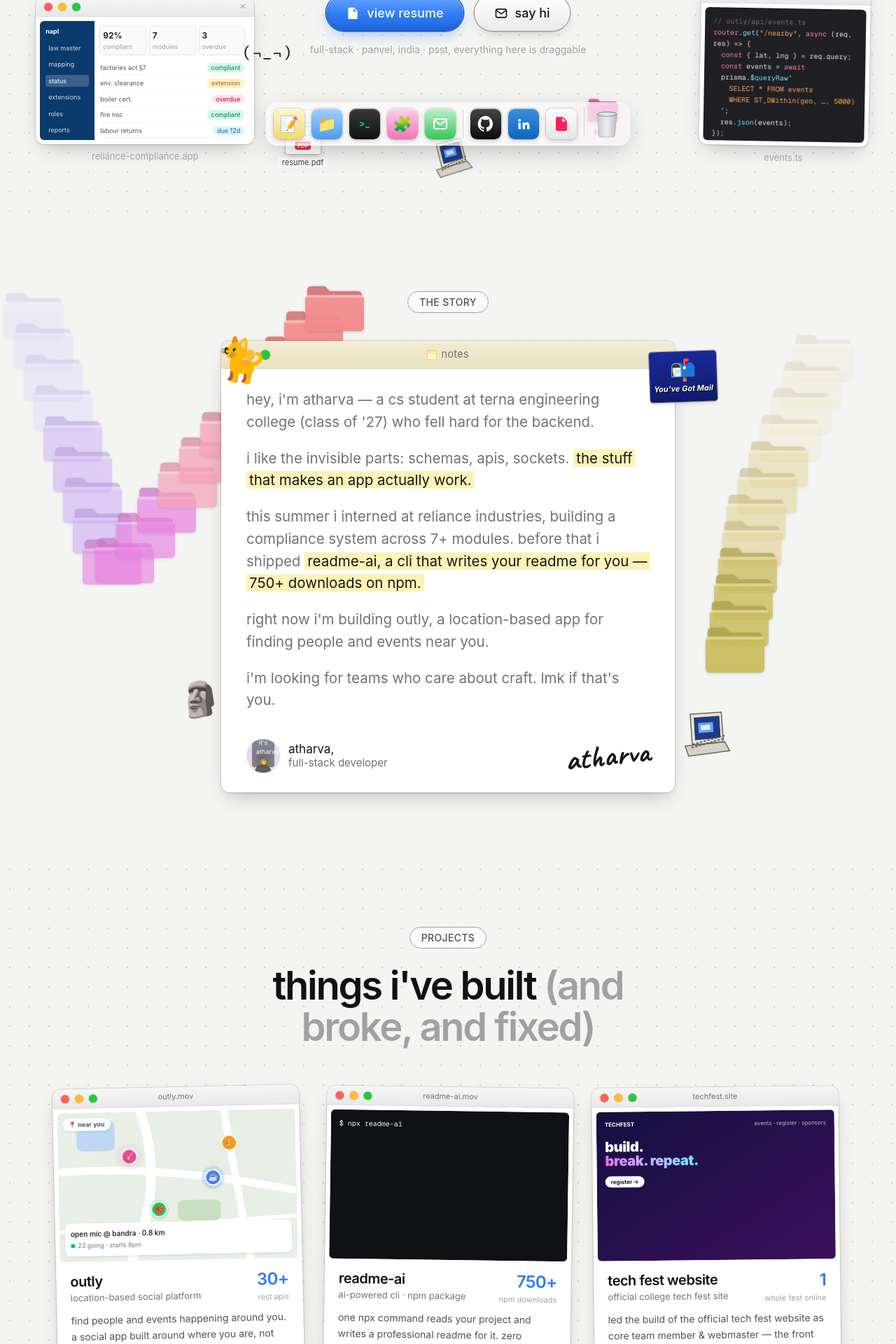
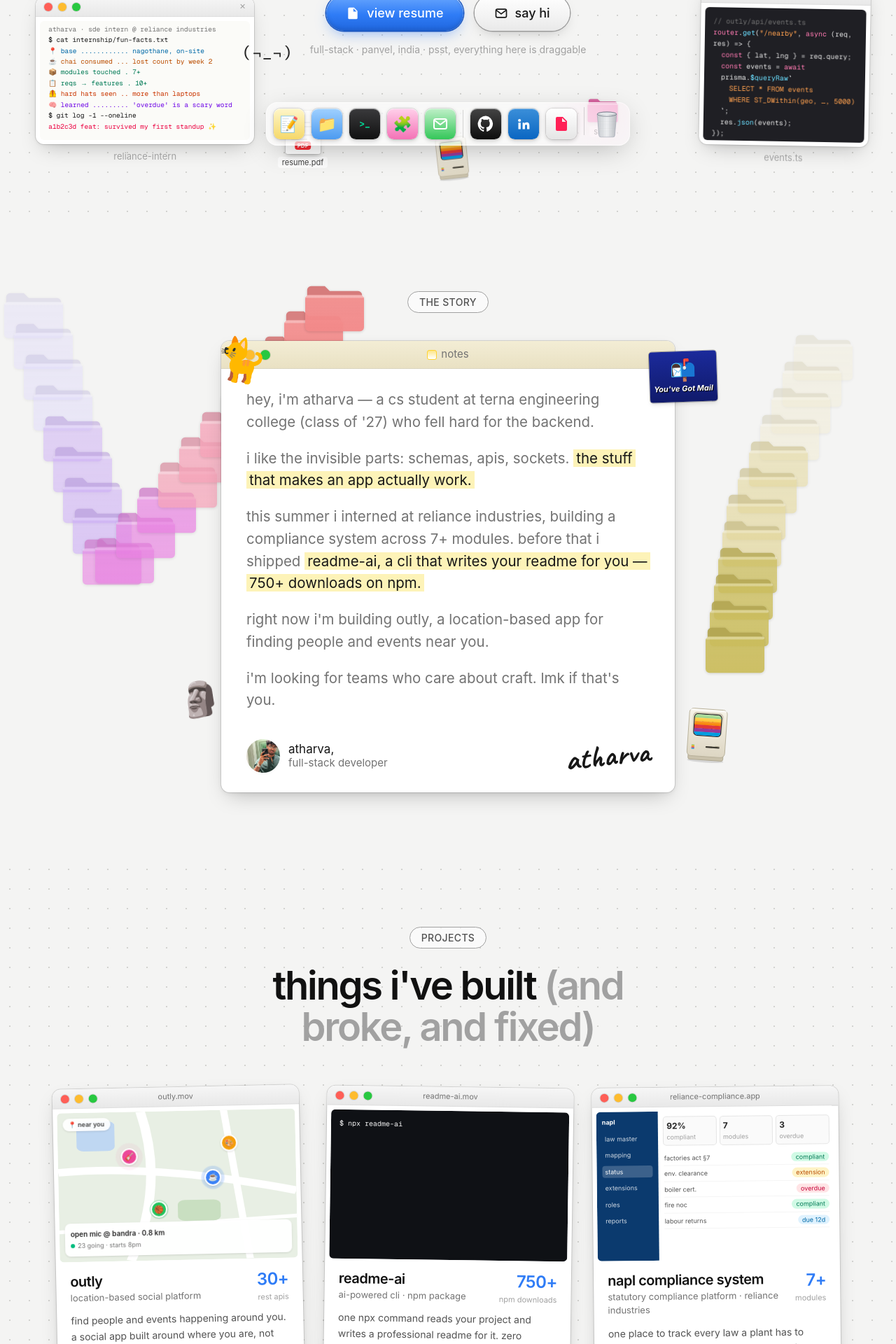
Before and after one commit to AtharvaShirke95032/portfolio26, a Next.js app: page / in a window 1280 px wide. Shown: the part 580-2500 px from the top of the page at 70% size. Built offline with nearby package versions, Linux system fonts and the light colour scheme.

Commit message:
feat: update Hero and Sections components with new photo handling and intern terminal art

```diff
--- a/src/components/Hero.tsx
+++ b/src/components/Hero.tsx
@@ -3,7 +3,7 @@
 import { useRef, type CSSProperties, type ReactNode, type RefObject } from "react";
 import { motion } from "motion/react";
 import { profile } from "@/lib/data";
-import { CodeArt, DashboardArt, Media, PhoneArt, PhotoArt, TerminalArt } from "./arts";
+import { CodeArt, InternTerminalArt, PhoneArt, Photo, TerminalArt } from "./arts";
 import { MacWindow, useDesktop } from "./desktop";
 import {
   CodeDetail,
@@ -15,7 +15,7 @@ import {
   projectById,
 } from "./details";
 import Draggable from "./Draggable";
-import { BeachBall, DocIcon, Folder, Kaomoji, MailIcon, MailSticker, NameTag, OldComputer, PdfFile } from "./icons";
+import { BeachBall, DocIcon, Folder, Kaomoji, MailIcon, MailSticker, NameTag, ClassicMac, PdfFile } from "./icons";
 
 /** A floating mac window: red = trash it, green = open it big. */
 function FloatWindow({
@@ -127,9 +127,7 @@ export default function Hero() {
       {/* ---------- floating desktop junk ---------- */}
       <FloatWindow id="w-photo" file="me.png" w={150} h={200} pos={{ left: "7%", top: "13%" }} bounds={ref} delay={0.1} className={lg}
         onOpen={() => openModal({ title: "me.png", content: <PhotoDetail />, width: 460 })}>
-        <Media src={profile.photo} alt={profile.name}>
-          <PhotoArt />
-        </Media>
+        <Photo src={profile.photo} alt={profile.name} />
       </FloatWindow>
 
       <Draggable id="tag-blue" label="name tag" bounds={ref} style={{ position: "absolute", left: "4%", top: "15%" }} className="lg:!left-[23%] lg:!top-[10%]" delay={0.2} rotate={-4}>
@@ -180,9 +178,9 @@ export default function Hero() {
         <Folder className="h-[56px] w-[70px]" label="projects" />
       </Draggable>
 
-      <FloatWindow id="w-reliance" file="reliance-compliance.app" w={300} h={170} pos={{ left: "4%", top: "64%" }} bounds={ref} delay={0.25} className={lg}
-        onOpen={() => openModal({ title: "reliance.app", content: <EntryDetail e={entryById("reliance")} />, width: 640 })}>
-        <DashboardArt />
+      <FloatWindow id="w-reliance" file="reliance-intern" w={300} h={170} pos={{ left: "4%", top: "64%" }} bounds={ref} delay={0.25} className={lg}
+        onOpen={() => openModal({ title: "reliance-intern", content: <EntryDetail e={entryById("reliance")} />, width: 640 })}>
+        <InternTerminalArt />
       </FloatWindow>
 
       <Draggable id="k3" label="(¬_¬)" bounds={ref} style={{ position: "absolute", left: "27%", top: "71%" }} className={lg} delay={0.4}>
@@ -208,8 +206,8 @@ export default function Hero() {
         <Folder color="#f472b6" className="h-[56px] w-[70px]" label="skills" />
       </Draggable>
 
-      <Draggable id="computer" label="old computer" bounds={ref} style={{ position: "absolute", left: "48%", top: "86%" }} className={lg} delay={0.75} rotate={-6}>
-        <OldComputer className="h-16 w-16" />
+      <Draggable id="computer" label="classic mac" bounds={ref} style={{ position: "absolute", left: "48%", top: "86%" }} className={lg} delay={0.75} rotate={-6}>
+        <ClassicMac className="h-16 w-16" />
       </Draggable>
     </section>
   );
--- a/src/components/Sections.tsx
+++ b/src/components/Sections.tsx
@@ -3,11 +3,11 @@
 import { useMemo, useRef, useState, type ReactNode } from "react";
 import { motion } from "motion/react";
 import { entries, profile, projects, skills, type Entry } from "@/lib/data";
-import { Media, PhotoArt } from "./arts";
+import { Photo } from "./arts";
 import { MacWindow, useDesktop } from "./desktop";
 import { EntryDetail, Pill, ProjectDetail, projectArt } from "./details";
 import Draggable from "./Draggable";
-import { Folder, GithubIcon, LinkedinIcon, MailSticker, OldComputer, DocIcon } from "./icons";
+import { Folder, GithubIcon, LinkedinIcon, MailSticker, ClassicMac, DocIcon } from "./icons";
 
 function Chip({ children }: { children: ReactNode }) {
   return (
@@ -100,9 +100,7 @@ export function About() {
             <div className="mt-10 flex items-center justify-between">
               <div className="flex items-center gap-3">
                 <div className="h-12 w-12 overflow-hidden rounded-full ring-2 ring-white shadow">
-                  <Media src={profile.photo} alt={profile.name}>
-                    <PhotoArt />
-                  </Media>
+                  <Photo src={profile.photo} alt={profile.name} caption={false} />
                 </div>
                 <div className="leading-tight">
                   <p className="text-[17px] text-neutral-900">{profile.handle},</p>
@@ -126,7 +124,7 @@ export function About() {
         <MailSticker />
       </Draggable>
       <Draggable id="pc2" label="computer" bounds={ref} style={{ position: "absolute", right: "18%", top: "76%" }} className="hidden lg:block" rotate={4}>
-        <OldComputer className="h-20 w-20" />
+        <ClassicMac className="h-20 w-20" />
       </Draggable>
     </section>
   );
--- a/src/components/arts.tsx
+++ b/src/components/arts.tsx
@@ -35,6 +35,43 @@ export function TerminalArt({ big }: { big?: boolean }) {
         </div>
       ))}
       <span className="caret inline-block h-3 w-1.5 translate-y-0.5 bg-neutral-300" />
+    </div>
+  );
+}
+
+/* reliance-intern: a white terminal full of intern trivia */
+const internScript = [
+  { t: "$ whoami", c: "text-neutral-900" },
+  { t: "atharva · sde intern @ reliance industries", c: "text-neutral-500" },
+  { t: "$ cat internship/fun-facts.txt", c: "text-neutral-900" },
+  { t: "📍 base ............ nagothane, on-site", c: "text-sky-700" },
+  { t: "☕ chai consumed ... lost count by week 2", c: "text-amber-700" },
+  { t: "📦 modules touched . 7+", c: "text-emerald-700" },
+  { t: "📋 reqs → features . 10+", c: "text-emerald-700" },
+  { t: "🦺 hard hats seen .. more than laptops", c: "text-orange-700" },
+  { t: "🧠 learned ......... 'overdue' is a scary word", c: "text-violet-700" },
+  { t: "$ git log -1 --oneline", c: "text-neutral-900" },
+  { t: "a1b2c3d feat: survived my first standup ✨", c: "text-rose-600" },
+];
+
+export function InternTerminalArt({ big }: { big?: boolean }) {
+  const [step, setStep] = useState(0);
+  useEffect(() => {
+    const t = setInterval(() => setStep((s) => (s + 1) % (internScript.length + 4)), 650);
+    return () => clearInterval(t);
+  }, []);
+  return (
+    <div
+      className={`flex h-full w-full flex-col justify-end overflow-hidden bg-[#fbfbf8] p-3 font-mono ${
+        big ? "text-[13px]" : "text-[9.5px]"
+      } leading-relaxed`}
+    >
+      {internScript.slice(0, Math.min(step + 1, internScript.length)).map((l) => (
+        <div key={l.t} className={`whitespace-pre ${l.c}`}>
+          {l.t}
+        </div>
+      ))}
+      <span className="caret inline-block h-3 w-1.5 translate-y-0.5 bg-neutral-800" />
     </div>
   );
 }
@@ -158,6 +195,23 @@ export function CodeArt() {
   );
 }
 
+/** Real photo (or the drawn placeholder) with the little hello caption on top. */
+export function Photo({ src, alt, caption = true }: { src?: string; alt: string; caption?: boolean }) {
+  if (!src) return <PhotoArt />;
+  return (
+    <div className="relative h-full w-full">
+      <Media src={src} alt={alt} className="object-[50%_20%]">
+        {null}
+      </Media>
+      {caption && (
+        <div className="absolute bottom-2 left-2 right-2 rounded bg-black/40 px-1.5 py-0.5 text-center text-[9px] text-white backdrop-blur-sm">
+          hey there, it&apos;s atharva 👋
+        </div>
+      )}
+    </div>
+  );
+}
+
 export function PhotoArt({ hint = "public/media/me.jpg" }: { hint?: string }) {
   return (
     <div className="relative flex h-full w-full flex-col items-center justify-end overflow-hidden bg-linear-to-b from-[#cfe0f5] via-[#e6d9f3] to-[#f7d9d0]">
@@ -175,20 +229,3 @@ export function PhotoArt({ hint = "public/media/me.jpg" }: { hint?: string }) {
     </div>
   );
 }
-
-export function SiteArt() {
-  return (
-    <div className="h-full w-full bg-linear-to-br from-[#130f40] to-[#3b0f5c] p-3 text-white">
-      <div className="flex items-center justify-between text-[8px] text-white/70">
-        <span className="font-bold text-white">TECHFEST</span>
-        <span>events · register · sponsors</span>
-      </div>
-      <div className="mt-4 text-[20px] font-black leading-none tracking-tight">
-        build.
-        <br />
-        <span className="bg-linear-to-r from-fuchsia-400 to-cyan-300 bg-clip-text text-transparent">break. repeat.</span>
-      </div>
-      <div className="mt-3 inline-block rounded-full bg-white px-2 py-0.5 text-[8px] font-bold text-[#130f40]">register →</div>
-    </div>
-  );
-}
--- a/src/components/details.tsx
+++ b/src/components/details.tsx
@@ -2,13 +2,13 @@
 
 import type { ReactNode } from "react";
 import { entries, profile, projects, type Entry, type Project } from "@/lib/data";
-import { CodeArt, DashboardArt, Media, PhoneArt, PhotoArt, SiteArt, TerminalArt } from "./arts";
+import { CodeArt, DashboardArt, InternTerminalArt, Media, PhoneArt, Photo, TerminalArt } from "./arts";
 import { useDesktop } from "./desktop";
 import { Folder } from "./icons";
 
 export function projectArt(p: Project, big?: boolean): ReactNode {
   const art =
-    p.id === "outly" ? <PhoneArt /> : p.id === "readme-ai" ? <TerminalArt big={big} /> : <SiteArt />;
+    p.id === "outly" ? <PhoneArt /> : p.id === "readme-ai" ? <TerminalArt big={big} /> : <DashboardArt />;
   return (
     <Media src={p.image} alt={p.name}>
       {art}
@@ -77,8 +77,8 @@ export function EntryDetail({ e }: { e: Entry }) {
   return (
     <div>
       {e.id === "reliance" && (
-        <div className="h-56 overflow-hidden border-b border-black/5">
-          <DashboardArt />
+        <div className="h-64 overflow-hidden border-b border-black/5">
+          <InternTerminalArt big />
         </div>
       )}
       <div className="space-y-4 p-6">
@@ -113,9 +113,7 @@ export function EntryDetail({ e }: { e: Entry }) {
 export function PhotoDetail() {
   return (
     <div className="aspect-[4/5] w-full">
-      <Media src={profile.photo} alt={profile.name}>
-        <PhotoArt />
-      </Media>
+      <Photo src={profile.photo} alt={profile.name} />
     </div>
   );
 }
@@ -129,16 +127,21 @@ export function CodeDetail() {
 }
 
 export function ProjectsFinder() {
-  const { openModal } = useDesktop();
+  const { openModal, closeModal } = useDesktop();
+  const goTo = (id: string) => {
+    closeModal();
+    // let the modal start its exit before scrolling underneath it
+    requestAnimationFrame(() => document.getElementById(id)?.scrollIntoView({ behavior: "smooth" }));
+  };
   const colors = ["#7cb6f0", "#f472b6", "#a78bfa"];
   return (
     <div className="flex min-h-[260px]">
       <aside className="hidden w-40 shrink-0 space-y-1 border-r border-black/5 bg-neutral-50/80 p-3 text-[13px] text-neutral-500 sm:block">
         <p className="px-2 text-[11px] font-semibold text-neutral-400">favorites</p>
         <p className="rounded-md bg-black/5 px-2 py-1 text-neutral-800">📁 projects</p>
-        <a href="#experience" className="block rounded-md px-2 py-1 hover:bg-black/5">
+        <button onClick={() => goTo("experience")} className="block w-full rounded-md px-2 py-1 text-left hover:bg-black/5">
           🗂 experience
-        </a>
+        </button>
         <a href={profile.resume} target="_blank" rel="noreferrer" className="block rounded-md px-2 py-1 hover:bg-black/5">
           📄 resume.pdf
         </a>
--- a/src/components/icons.tsx
+++ b/src/components/icons.tsx
@@ -1,6 +1,6 @@
 "use client";
 
-import { useState } from "react";
+import { useId, useState } from "react";
 
 type P = { className?: string };
 
@@ -144,27 +144,62 @@ export function BeachBall({ className }: P) {
   );
 }
 
-export function OldComputer({ className }: P) {
+/** Beige classic mac: rainbow stripes on screen, happy mac face on hover. */
+export function ClassicMac({ className = "" }: P) {
+  const id = useId().replace(/:/g, "");
+  const stripes = ["#5ebd3e", "#ffb900", "#f78200", "#e23838", "#973999", "#009cdf"];
   return (
-    <svg viewBox="0 0 80 80" className={className} aria-hidden>
-      <path d="M14 12 58 6l6 42-44 8Z" fill="#e7e3d8" stroke="#6b675d" strokeWidth="1.5" />
-      <path d="M20 17 55 12l4 30-35 6Z" fill="#1e3a8a" stroke="#333" />
-      <path d="M26 24 47 21l2 14-21 3Z" fill="#60a5fa" />
-      <path d="M30 27 43 25l1 7-13 2Z" fill="#fff" opacity="0.8" />
-      <path d="M10 58 66 48l8 12-58 12Z" fill="#d6d2c6" stroke="#6b675d" strokeWidth="1.5" />
-      {Array.from({ length: 18 }).map((_, i) => (
-        <rect
-          key={i}
-          x={20 + (i % 9) * 5.2 - Math.floor(i / 9) * 1}
-          y={57 - (i % 9) * 0.95 + Math.floor(i / 9) * 4.5}
-          width="3.6"
-          height="2.6"
-          rx="0.5"
-          fill="#555"
-          transform={`skewY(-10)`}
-          opacity="0.75"
-        />
-      ))}
+    <svg viewBox="0 0 64 80" className={`group ${className}`} aria-hidden>
+      <defs>
+        <linearGradient id={`${id}-body`} x1="0" y1="0" x2="0" y2="1">
+          <stop offset="0" stopColor="#f7f3e8" />
+          <stop offset="1" stopColor="#ddd6c3" />
+        </linearGradient>
+        <linearGradient id={`${id}-bezel`} x1="0" y1="0" x2="0" y2="1">
+          <stop offset="0" stopColor="#cfc8b4" />
+          <stop offset="1" stopColor="#ebe6d8" />
+        </linearGradient>
+        <linearGradient id={`${id}-gloss`} x1="0" y1="0" x2="0" y2="1">
+          <stop offset="0" stopColor="#fff" stopOpacity="0.55" />
+          <stop offset="0.5" stopColor="#fff" stopOpacity="0" />
+        </linearGradient>
+        <clipPath id={`${id}-screen`}>
+          <rect x="13" y="11" width="38" height="30" rx="5" />
+        </clipPath>
+      </defs>
+      {/* shadow + foot */}
+      <ellipse cx="32" cy="77" rx="26" ry="2.5" fill="#000" opacity="0.12" />
+      <rect x="7" y="66" width="50" height="10" rx="2.5" fill="#c9c1ab" stroke="#a79f89" strokeWidth="0.8" />
+      {/* body */}
+      <rect x="5" y="3" width="54" height="68" rx="6" fill={`url(#${id}-body)`} stroke="#b5ad97" strokeWidth="0.9" />
+      <rect x="6" y="4" width="52" height="2" rx="1" fill="#fff" opacity="0.7" />
+      {/* bezel + screen */}
+      <rect x="10" y="8" width="44" height="36" rx="6" fill={`url(#${id}-bezel)`} />
+      <rect x="12" y="10" width="40" height="32" rx="5.5" fill="#1d1d1f" />
+      <g clipPath={`url(#${id}-screen)`}>
+        <rect x="13" y="11" width="38" height="30" fill="#ccccff" />
+        {/* happy mac */}
+        <g fill="#111">
+          <rect x="24" y="19" width="2" height="4" />
+          <rect x="38" y="19" width="2" height="4" />
+          <path d="M32 18h2v8h-3v-2h1Z" />
+          <path d="M25 30h2v2h10v-2h2v2h-2v2H27v-2h-2Z" />
+        </g>
+        <g className="transition-opacity duration-200 group-hover:opacity-0">
+          {stripes.map((c, i) => (
+            <rect key={c} x="13" y={11 + i * 5} width="38" height="5.2" fill={c} />
+          ))}
+        </g>
+        <rect x="13" y="11" width="38" height="30" fill={`url(#${id}-gloss)`} />
+      </g>
+      {/* rainbow badge + floppy slot */}
+      <g>
+        {stripes.map((c, i) => (
+          <rect key={c} x="11" y={55 + i} width="4" height="1" fill={c} />
+        ))}
+      </g>
+      <rect x="31" y="56" width="20" height="2.4" rx="1.2" fill="#3a372f" />
+      <rect x="44" y="55" width="7" height="1" rx="0.5" fill="#b5ad97" />
     </svg>
   );
 }
--- a/src/lib/data.ts
+++ b/src/lib/data.ts
@@ -14,7 +14,7 @@ export const profile = {
   linkedin: "https://www.linkedin.com/in/atharva-shirke-b30949373",
   resume: "/resume.pdf",
   status: "open to internships & full-time roles",
-  photo: undefined as string | undefined, // e.g. "/media/me.jpg"
+  photo: "/media/me.jpg" as string | undefined,
 };
 
 export const music = {
@@ -76,20 +76,21 @@ export const projects: Project[] = [
     links: [{ label: "github", href: "https://github.com/AtharvaShirke95032" }],
   },
   {
-    id: "techfest",
-    name: "tech fest website",
-    file: "techfest.site",
-    kind: "official college tech fest site",
-    dates: "jan 2023",
+    id: "reliance",
+    name: "napl compliance system",
+    file: "reliance-compliance.app",
+    kind: "statutory compliance platform · reliance industries",
+    dates: "jul 2026 — aug 2026",
     blurb:
-      "led the build of the official tech fest website as core team member & webmaster — the front door for every registration.",
+      "one place to track every law a plant has to follow — who owns it, when it's due, and what's overdue. built during my internship at reliance.",
     bullets: [
-      "responsive, engaging site built for the whole fest",
-      "owned deployment and live updates during the event",
-      "worked with design, marketing and ops to ship what the event needed",
+      "7+ modules: law master, law mapping, compliance status, extension requests, role management, certificates and reports",
+      "workflows tracking compliance status, due dates, extensions and overdue activities",
+      "role-based access control so each user only sees and signs off what they own",
+      "10+ business requirements from the it team turned into shipped features",
     ],
-    stack: ["HTML", "CSS", "JavaScript"],
-    stat: { value: "1", label: "whole fest online" },
+    stack: ["AngularJS", "Express", "SQL", "SSMS"],
+    stat: { value: "7+", label: "modules" },
     links: [],
   },
 ];
```
